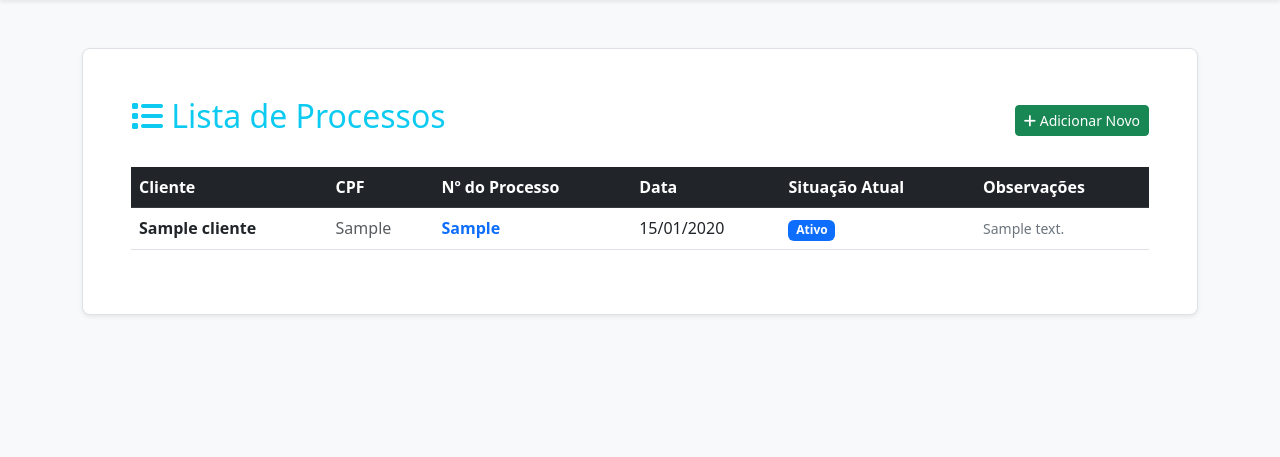
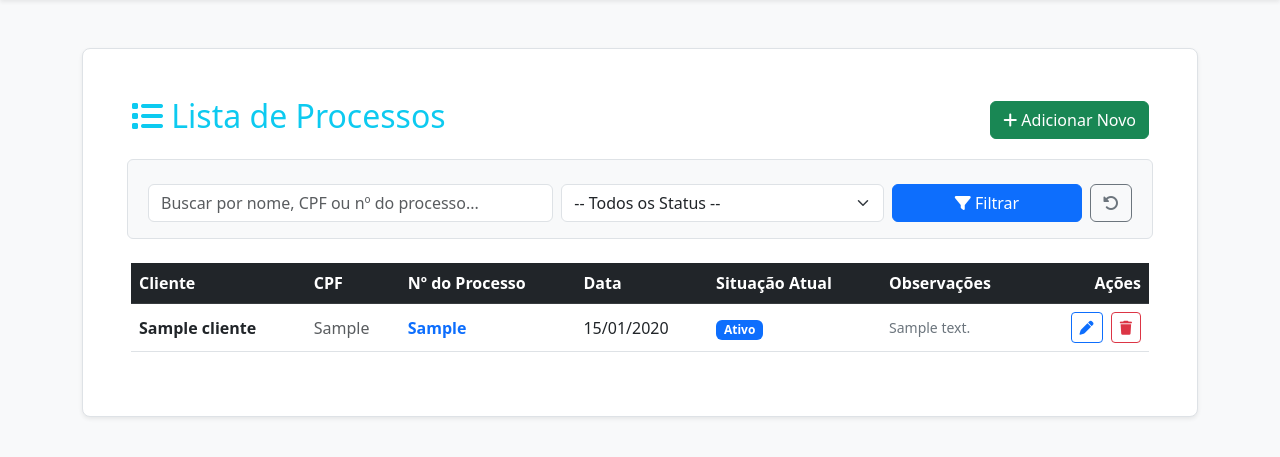
Before and after one commit to cdunivesp/gestor-juridico, a Django app: page /consulta/ in a window 1280 px wide. Shown: the part 56-513 px from the top of the page. Run offline with Django 5.2, Linux system fonts and the light colour scheme; tables that the repository leaves empty hold one stand-in row (values such as "Sample post").

Commit message:
Adiciona edicao, exclusao e filtros na consulta

```diff
--- a/core/templates/core/consulta.html
+++ b/core/templates/core/consulta.html
@@ -4,8 +4,33 @@
 <div class="bg-white p-5 rounded-3 shadow-sm border">
     <div class="d-flex justify-content-between align-items-center mb-4">
         <h2 class="text-info"><i class="fa-solid fa-list"></i> Lista de Processos</h2>
-        <a href="/cadastro/" class="btn btn-sm btn-success"><i class="fa-solid fa-plus"></i> Adicionar Novo</a>
+        <a href="/cadastro/" class="btn btn-success"><i class="fa-solid fa-plus"></i> Adicionar Novo</a>
     </div>
+
+    <!-- Barra de Pesquisa e Filtros -->
+    <form method="GET" class="row g-2 mb-4 p-3 bg-light rounded border">
+        <div class="col-md-5">
+            <input type="text" name="busca" class="form-control" placeholder="Buscar por nome, CPF ou nº do processo..." value="{{ busca }}">
+        </div>
+        <div class="col-md-4">
+            <select name="status" class="form-select">
+                <option value="">-- Todos os Status --</option>
+                <option value="Pré-processual / Aguardando Distribuição" {% if status_filtro == "Pré-processual / Aguardando Distribuição" %}selected{% endif %}>Pré-processual / Aguardando Distribuição</option>
+                <option value="Ativo / Em Andamento" {% if status_filtro == "Ativo / Em Andamento" %}selected{% endif %}>Ativo / Em Andamento</option>
+                <option value="Com Prazo em Aberto" {% if status_filtro == "Com Prazo em Aberto" %}selected{% endif %}>Com Prazo em Aberto</option>
+                <option value="Concluso" {% if status_filtro == "Concluso" %}selected{% endif %}>Concluso</option>
+                <option value="Em Grau de Recurso" {% if status_filtro == "Em Grau de Recurso" %}selected{% endif %}>Em Grau de Recurso</option>
+                <option value="Em Cumprimento de Sentença / Execução" {% if status_filtro == "Em Cumprimento de Sentença / Execução" %}selected{% endif %}>Em Cumprimento de Sentença / Execução</option>
+                <option value="Suspenso / Sobrestado" {% if status_filtro == "Suspenso / Sobrestado" %}selected{% endif %}>Suspenso / Sobrestado</option>
+                <option value="Acordo Homologado" {% if status_filtro == "Acordo Homologado" %}selected{% endif %}>Acordo Homologado</option>
+                <option value="Encerrado / Arquivado" {% if status_filtro == "Encerrado / Arquivado" %}selected{% endif %}>Encerrado / Arquivado</option>
+            </select>
+        </div>
+        <div class="col-md-3 d-flex gap-2">
+            <button type="submit" class="btn btn-primary w-100"><i class="fa-solid fa-filter"></i> Filtrar</button>
+            <a href="/consulta/" class="btn btn-outline-secondary" title="Limpar Filtros"><i class="fa-solid fa-rotate-left"></i></a>
+        </div>
+    </form>
 
     <div class="table-responsive">
         <table class="table table-hover align-middle">
@@ -17,6 +42,7 @@
                     <th>Data</th>
                     <th>Situação Atual</th>
                     <th>Observações</th>
+                    <th class="text-end">Ações</th>
                 </tr>
             </thead>
             <tbody>
@@ -28,11 +54,19 @@
                     <td>{{ processo.data_criacao|date:"d/m/Y" }}</td>
                     <td><span class="badge bg-primary">{{ processo.status }}</span></td>
                     <td class="text-secondary small">{{ processo.descricao }}</td>
+                    <td class="text-end text-nowrap">
+                        <a href="/editar/{{ processo.id }}/" class="btn btn-sm btn-outline-primary" title="Editar">
+                            <i class="fa-solid fa-pen"></i>
+                        </a>
+                        <a href="/excluir/{{ processo.id }}/" class="btn btn-sm btn-outline-danger ms-1" title="Excluir" onclick="return confirm('Tem certeza que deseja excluir este processo?');">
+                            <i class="fa-solid fa-trash"></i>
+                        </a>
+                    </td>
                 </tr>
                 {% empty %}
                 <tr>
-                    <td colspan="6" class="text-center text-muted py-4">
-                        Nenhum processo cadastrado. Vá até <a href="/cadastro/">Cadastros</a> para adicionar dados.
+                    <td colspan="7" class="text-center text-muted py-4">
+                        Nenhum processo encontrado.
                     </td>
                 </tr>
                 {% endfor %}
--- a/core/urls.py
+++ b/core/urls.py
@@ -5,4 +5,6 @@ urlpatterns = [
     path('', views.home, name='home'),
     path('cadastro/', views.cadastro, name='cadastro'),
     path('consulta/', views.consulta, name='consulta'),
+    path('editar/<int:id>/', views.editar, name='editar'),
+    path('excluir/<int:id>/', views.excluir, name='excluir'),
 ]
--- a/core/views.py
+++ b/core/views.py
@@ -1,4 +1,5 @@
-from django.shortcuts import render, redirect
+from django.shortcuts import render, redirect, get_object_or_404
+from django.db.models import Q
 from django.utils.dateparse import parse_date
 from datetime import datetime
 from .models import Cliente, Processo
@@ -15,7 +16,6 @@ def cadastro(request):
         data_proc = request.POST.get('data')
         obs_proc = request.POST.get('observacoes')
 
-        # 1. Busca ou cria o Cliente pelo CPF
         cliente_obj, created = Cliente.objects.get_or_create(
             cpf=cpf_cliente,
             defaults={
@@ -26,7 +26,6 @@ def cadastro(request):
             }
         )
 
-        # 2. Cria o Processo gravando as observações no campo 'descricao'
         novo_processo = Processo.objects.create(
             cliente=cliente_obj,
             numero_processo=n_processo,
@@ -34,7 +33,6 @@ def cadastro(request):
             descricao=obs_proc if obs_proc else "Sem observações adicionais."
         )
 
-        # 3. Se o usuário informou uma data no formulário, atualiza a data do processo
         if data_proc:
             data_convertida = parse_date(data_proc)
             if data_convertida:
@@ -45,6 +43,56 @@ def cadastro(request):
 
     return render(request, 'core/cadastro.html')
 
+def editar(request, id):
+    processo = get_object_or_404(Processo, id=id)
+
+    if request.method == 'POST':
+        # Atualiza os dados do cliente vinculado
+        processo.cliente.nome = request.POST.get('nome')
+        processo.cliente.cpf = request.POST.get('cpf')
+        processo.cliente.save()
+
+        # Atualiza os dados do processo
+        processo.numero_processo = request.POST.get('numero')
+        processo.status = request.POST.get('status')
+        obs_proc = request.POST.get('observacoes')
+        processo.descricao = obs_proc if obs_proc else "Sem observações adicionais."
+
+        data_proc = request.POST.get('data')
+        if data_proc:
+            data_convertida = parse_date(data_proc)
+            if data_convertida:
+                processo.data_criacao = datetime.combine(data_convertida, datetime.min.time())
+
+        processo.save()
+        return redirect('consulta')
+
+    return render(request, 'core/cadastro.html', {'processo': processo})
+
+def excluir(request, id):
+    processo = get_object_or_404(Processo, id=id)
+    processo.delete()
+    return redirect('consulta')
+
 def consulta(request):
+    busca = request.GET.get('busca', '').strip()
+    status_filtro = request.GET.get('status', '').strip()
+
     processos = Processo.objects.all().order_by('-data_criacao')
-    return render(request, 'core/consulta.html', {'processos': processos})
+
+    if busca:
+        processos = processos.filter(
+            Q(cliente__nome__icontains=busca) |
+            Q(cliente__cpf__icontains=busca) |
+            Q(numero_processo__icontains=busca)
+        )
+
+    if status_filtro:
+        processos = processos.filter(status=status_filtro)
+
+    contexto = {
+        'processos': processos,
+        'busca': busca,
+        'status_filtro': status_filtro,
+    }
+    return render(request, 'core/consulta.html', contexto)
```
Also changed, not shown: core/templates/core/cadastro.html (+20 -16 lines).
